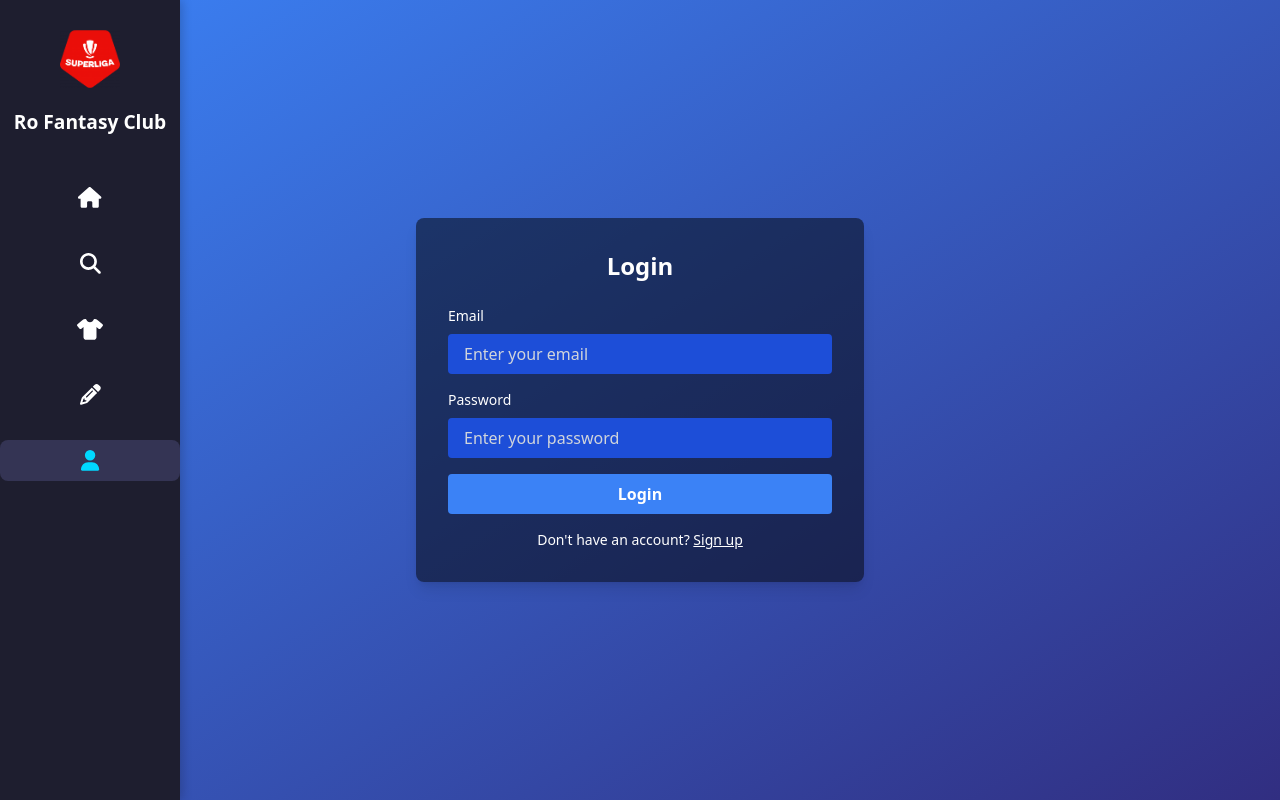
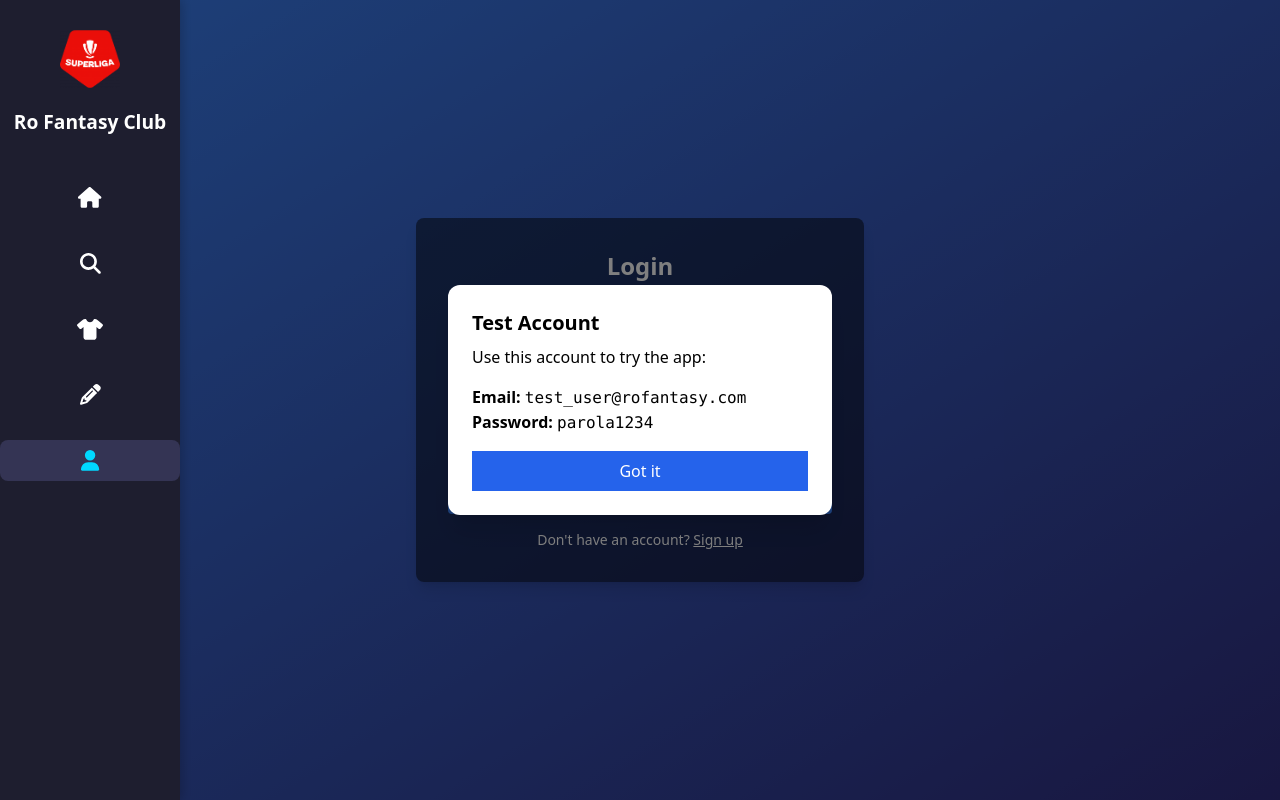
Before and after one commit to alexx94/superliga-romaniei-fantasy, a React (Create React App) app in the folder client/: page /login in a window 1280 px wide. Built offline with nearby package versions, Linux system fonts and the light colour scheme; no server answers.

Commit message:
v1.13.1 - Added Test account popup info on login page

```diff
--- /dev/null
+++ b/client/src/components/TestAccountModal.js
@@ -0,0 +1,24 @@
+import React from 'react';
+
+export default function TestAccountModal({ onClose }) {
+
+    return (
+        <div className='fixed inset-0 bg-black bg-opacity-50 flex items-center justify-center z-50'>
+            <div className='bg-white rounded-xl shadow-xl max-w-sm w-full p-6 relative'>
+                <h2 className='text-xl font-bold mb-2'>Test Account</h2>
+                <p className='mb-4'>Use this account to try the app:</p>
+                <ul className="mb-4">
+                    <li><strong>Email:</strong> <code>test_user@rofantasy.com</code></li>
+                    <li><strong>Password:</strong> <code>parola1234</code></li>
+                </ul>
+
+                <button
+                    onClick={onClose}
+                    className='bg-blue-600 text-white px-4 py-2 roudned hover:bg-blue-700 w-full'
+                >
+                    Got it
+                </button>
+            </div>
+        </div>
+    );
+};
--- a/client/src/pages/Login/Login.js
+++ b/client/src/pages/Login/Login.js
@@ -1,7 +1,8 @@
-import React, { useState } from 'react';
+import React, { useEffect, useState } from 'react';
 import InputField from '../../components/InputField';
 import { login } from '../../api/AuthApi';
 import { useNavigate } from 'react-router-dom';
+import TestAccountModal from '../../components/TestAccountModal';
 
 const Login = () => {
   const [formData, setFormData] = useState({
@@ -11,7 +12,17 @@ const Login = () => {
 
   const [errors, setErrors] = useState({});
 
+  const [showTestModal, setShowTestModal] = useState(false); // for the Test Account alert
+
   const navigate = useNavigate();
+
+  useEffect(() => {
+    const hasSeenModal = sessionStorage.getItem('seenTestModal');
+    if (!hasSeenModal) {
+      setShowTestModal(true);
+      sessionStorage.setItem('seenTestModal', 'true');
+    }
+  }, []);
 
   // Sa fac mai modular, sa separ toate astea intr-un fisier separat, utils, helpers, etc.
   const validate = () => {
@@ -59,6 +70,13 @@ const Login = () => {
 
   return (
     <div className="min-h-screen flex items-center justify-center bg-gradient-to-br from-blue-500 to-indigo-900">
+
+      {showTestModal &&
+        <TestAccountModal
+          onClose={() => setShowTestModal(false)}
+        />
+      }
+
       <div className="bg-[rgba(0,0,0,0.5)] p-8 rounded-lg shadow-lg w-full max-w-md">
         <h2 className="text-2xl font-semibold text-white mb-6 text-center">Login</h2>
         <form onSubmit={handleSubmit}>
```
